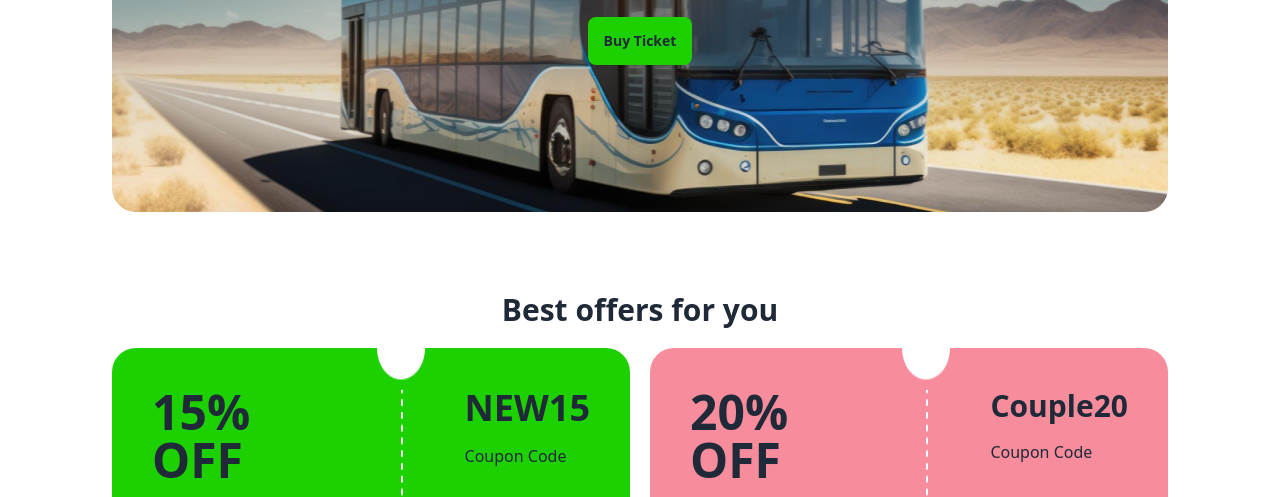
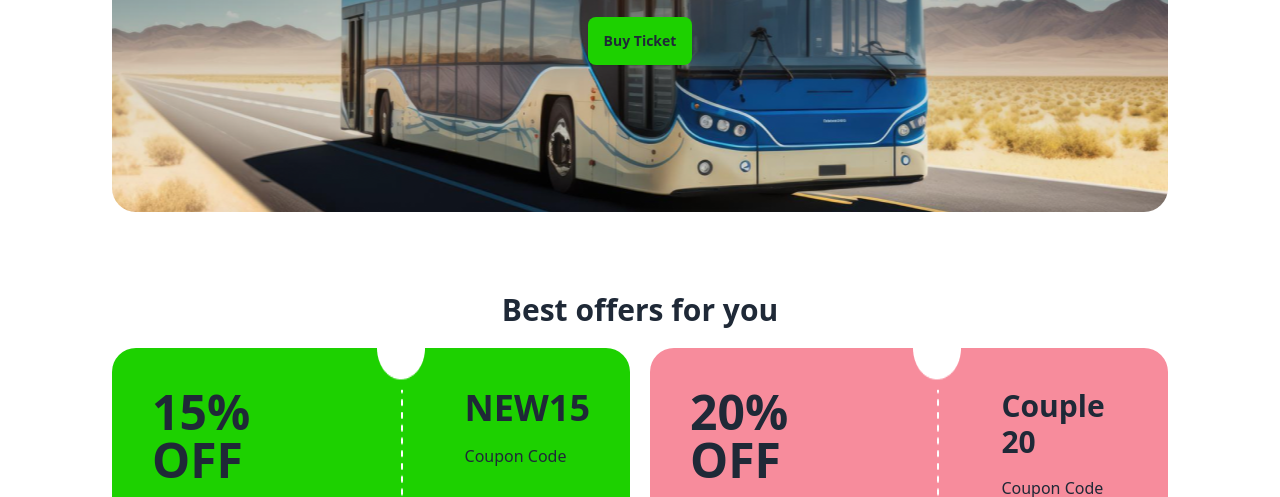
Before and after one commit to Rejuan7/My-Fifth-Assignment, a plain HTML site: page index.html in a window 1280 px wide. Shown: the part 446-943 px from the top of the page. Drawn offline with nearby package versions, Linux system fonts and the light colour scheme.

Commit message:
give space in coupon section

```diff
--- a/index.html
+++ b/index.html
@@ -85,7 +85,7 @@
                                             </div>
                                             <img src="images/cupon-devider.png" alt="">
                                             <div class=" p-5 lg:p-10 items-center">
-                                              <h3 class="text-2xl font-semibold lg:text-3xl lg:font-bold">Couple20</h3>
+                                              <h3 class="text-2xl font-semibold lg:text-3xl lg:font-bold">Couple 20</h3>
                                               <p class="mt-4">Coupon Code</p>
                                             </div>
                                           </div>
```
